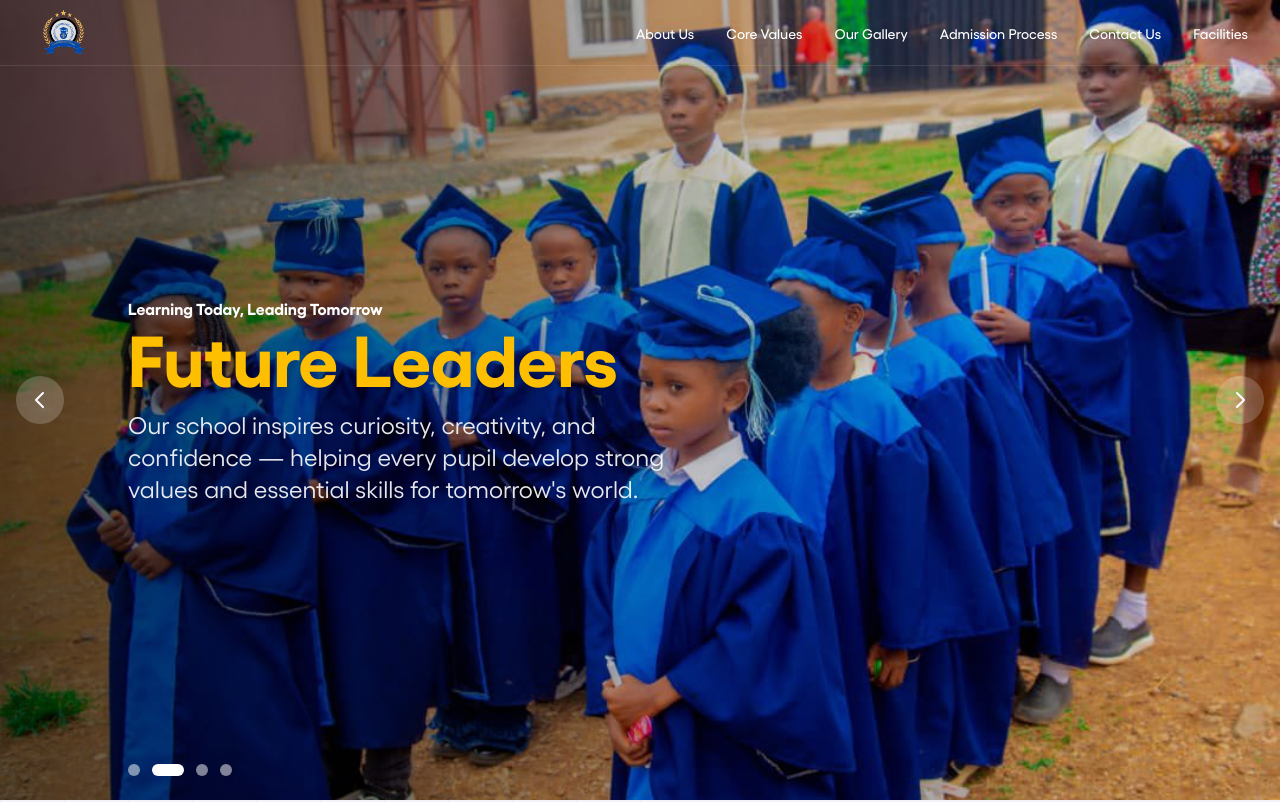
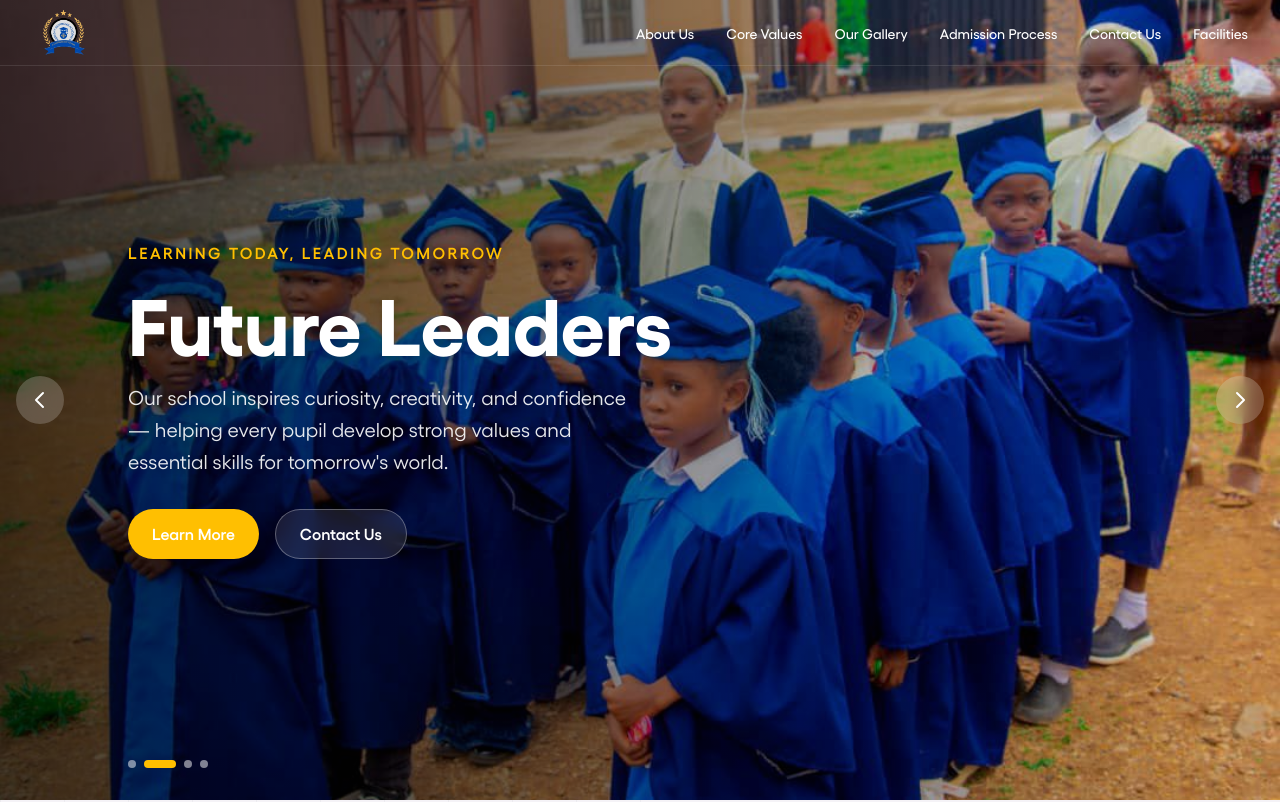
Before and after one commit to picobridge/Project-Orion, a React (Vite) app: page / in a window 1280 px wide. Shown: the top 802 px of the page. Built offline with nearby package versions, Linux system fonts and the light colour scheme.

Commit message:
Done -- reviewing

```diff
--- a/src/Components/GallerySection.jsx
+++ b/src/Components/GallerySection.jsx
@@ -10,29 +10,29 @@ function GallerySection() {
     {
       id: 1,
       src: "img1.jpeg",
-      alt: "School community gathering",
-      title: "Community Gathering",
+      alt: "School Learning",
+      title: "Primary School Learning",
       span: "col-span-1 row-span-1",
     },
     {
       id: 2,
       src: "img2.jpeg",
-      alt: "Teachers and staff",
-      title: "Our Dedicated Staff",
+      alt: "School Learning",
+      title: "Pre-Nursery Learning",
       span: "col-span-1 row-span-1",
     },
     {
       id: 3,
       src: "img3.jpeg",
-      alt: "Outdoor school event",
-      title: "Outdoor Activities",
+       alt: "Outdoor View of School",
+      title: "Outdoor View",
       span: "col-span-1 row-span-1",
     },
      {
       id: 4,
       src: "img4.jpeg",
-      alt: "Outdoor school event",
-      title: "Outdoor Activities",
+      alt: "Security Post",
+      title: "Outdoor View",
       span: "col-span-1 row-span-1",
     },
     {
@@ -44,30 +44,29 @@ function GallerySection() {
     },
     {
       id: 6,
-      src: "img6.jpeg",
-      alt: "Sports event",
-      title: "Sports Day",
+      src: "grid3.jpeg",
+      alt: "Classroom learning",
+      title: "Modern Classroom",
       span: "col-span-1 row-span-1",
     },
     {
       id: 7,
       src: "img7.jpeg",
-      alt: "Classroom learning",
-      title: "Classroom Learning",
+
       span: "col-span-1 row-span-1",
     },
     {
       id: 8,
-      src: "img8.jpeg",
+      src: "img11.jpeg",
       alt: "Graduation ceremony",
       title: "Graduation Day",
       span: "col-span-1 row-span-1",
     },
      {
-      id: 9,
-      src: "img9.jpeg",
-      alt: "Graduation ceremony",
-      title: "Graduation Day",
+      id: 10,
+      src: "img10.jpeg",
+      alt: "Modern Playground",
+      title: "Playground Section",
       span: "col-span-1 row-span-1",
     },
 
--- a/src/Components/LandingSlider.jsx
+++ b/src/Components/LandingSlider.jsx
@@ -49,16 +49,12 @@ const slides = [
 ];
 
 export default function HeaderWithSlider() {
-  // Header states
   const [isOpen, setIsOpen] = useState(false);
   const [scrolled, setScrolled] = useState(false);
-
-  // Slider states
   const [currentSlide, setCurrentSlide] = useState(0);
-
-  // Track if we're in the slider section
   const [inSliderSection, setInSliderSection] = useState(true);
   const sliderRef = useRef(null);
+  const mobileMenuRef = useRef(null);
 
   const navLinks = [
     { to: "about", label: "About Us" },
@@ -69,27 +65,55 @@ export default function HeaderWithSlider() {
     { to: "facilities", label: "Facilities" },
   ];
 
-  // Handle scroll - close mobile menu and detect slider section
+  // Handle scroll
   useEffect(() => {
     const handleScroll = () => {
       const scrollY = window.scrollY;
       setScrolled(scrollY > 20);
 
-      // Close mobile menu on scroll
-      if (isOpen) setIsOpen(false);
-
-      // Check if we're still in the slider section
       if (sliderRef.current) {
         const sliderBottom = sliderRef.current.getBoundingClientRect().bottom;
-        setInSliderSection(sliderBottom > 80); // 80px threshold for navbar height
+        setInSliderSection(sliderBottom > 80);
       }
     };
 
     window.addEventListener("scroll", handleScroll);
-    // Initial check
     handleScroll();
 
     return () => window.removeEventListener("scroll", handleScroll);
+  }, []);
+
+  // Close mobile menu on resize to desktop
+  useEffect(() => {
+    const handleResize = () => {
+      if (window.innerWidth >= 768) {
+        setIsOpen(false);
+      }
+    };
+
+    window.addEventListener("resize", handleResize);
+    return () => window.removeEventListener("resize", handleResize);
+  }, []);
+
+  // Click outside to close mobile menu
+  useEffect(() => {
+    const handleClickOutside = (event) => {
+      if (mobileMenuRef.current && !mobileMenuRef.current.contains(event.target)) {
+        setIsOpen(false);
+      }
+    };
+
+    if (isOpen) {
+      document.addEventListener("mousedown", handleClickOutside);
+      document.body.style.overflow = "hidden";
+    } else {
+      document.body.style.overflow = "auto";
+    }
+
+    return () => {
+      document.removeEventListener("mousedown", handleClickOutside);
+      document.body.style.overflow = "auto";
+    };
   }, [isOpen]);
 
   // Auto-advance slides
@@ -102,64 +126,45 @@ export default function HeaderWithSlider() {
   }, []);
 
   const handleNavClick = () => setIsOpen(false);
-
-  // Determine navbar background
   const isTransparent = inSliderSection && !scrolled;
 
   return (
     <div className="relative overflow-x-hidden">
       {/* Fixed Header */}
-      <div
+      <header
         className="fixed top-0 left-0 right-0 z-50 transition-all duration-300"
         data-aos="fade-up"
       >
-        {/* Top Contact Bar - Hidden when transparent */}
+        {/* Top Contact Bar */}
         <div className={`border-b border-gray-200/20 hidden md:block transition-all duration-300 ${
           isTransparent ? "opacity-0 pointer-events-none h-0 overflow-hidden" : "bg-white opacity-100"
         }`}>
-          <div className="max-w-7xl mx-auto px-6 lg:px-8">
-            <div className="flex items-center justify-between py-2 gap-3">
-              <div className="flex items-center gap-6 text-xs">
-                <a
-                  href="tel:+2347070044177"
-                  className="flex items-center gap-2 text-[#FFBF00] hover:text-[#e6ac00] transition-colors"
-                >
+          <div className="max-w-[80rem] mx-auto px-[1rem] sm:px-[1.5rem] lg:px-[2rem]">
+            <div className="flex items-center justify-between py-[0.5rem] gap-[0.75rem]">
+              <div className="flex items-center gap-[1.5rem] text-[0.75rem]">
+                <a href="tel:+2347070044177" className="flex items-center gap-[0.5rem] text-[#FFBF00] hover:text-[#e6ac00] transition-colors">
                   <Phone size={16} className="text-[#FFBF00]" />
                   <span className="font-bold">070 700 441 77</span>
                 </a>
-
-                <a
-                  href="mailto:brightrainbowsacademy@gmail.com"
-                  className="flex items-center gap-2 text-[#FFBF00] hover:text-[#e6ac00] transition-colors"
-                >
+                <a href="mailto:brightrainbowsacademy@gmail.com" className="flex items-center gap-[0.5rem] text-[#FFBF00] hover:text-[#e6ac00] transition-colors">
                   <Mail size={16} className="text-[#FFBF00]" />
                   <span className="font-bold">brightrainbowsacademy@gmail.com</span>
                 </a>
-
-                <div className="flex items-center gap-2 text-[#FFBF00]">
+                <div className="flex items-center gap-[0.5rem] text-[#FFBF00]">
                   <Calendar size={16} className="text-[#FFBF00]" />
                   <span className="font-bold">Mon - Fri 8am - 6pm</span>
                 </div>
               </div>
-
-              <div className="flex items-center gap-4">
-                <div className="flex items-center gap-3">
+              <div className="flex items-center gap-[1rem]">
+                <div className="flex items-center gap-[0.75rem]">
                   {[Facebook, Twitter, Youtube, Instagram, Linkedin].map((Icon, i) => (
-                    <a
-                      key={i}
-                      href="#"
-                      className="text-gray-500 hover:text-[#FFBF00] transition-colors duration-200"
-                      aria-label={Icon.name}
-                    >
+                    <a key={i} href="#" className="text-gray-500 hover:text-[#FFBF00] transition-colors duration-200" aria-label={Icon.name}>
                       <Icon size={18} />
                     </a>
                   ))}
                 </div>
-
-                <button className="bg-[#FFBF00] hover:bg-[#e6ac00] text-white px-4 py-2 rounded-md font-semibold transition-all duration-200 whitespace-nowrap text-xs uppercase tracking-wide">
-                  <Link to="footer" smooth={true} duration={700}>
-                    Contact Us
-                  </Link>
+                <button className="bg-[#FFBF00] hover:bg-[#e6ac00] text-white px-[1rem] py-[0.5rem] rounded-[0.375rem] font-semibold transition-all duration-200 whitespace-nowrap text-[0.6875rem] uppercase tracking-wide">
+                  <Link to="footer" smooth={true} duration={700}>Contact Us</Link>
                 </button>
               </div>
             </div>
@@ -167,41 +172,30 @@ export default function HeaderWithSlider() {
         </div>
 
         {/* Navigation Bar */}
-        <nav
-          className={`transition-all duration-300 ${
-            isTransparent
-              ? "bg-transparent border-b border-white/10"
-              : "bg-white border-b border-gray-100 shadow-md"
-          }`}
-        >
-          <div className="max-w-7xl mx-auto px-4 sm:px-6 lg:px-8">
-            <div className="flex items-center justify-between h-16">
+        <nav className={`transition-all duration-300 ${
+          isTransparent ? "bg-transparent border-b border-white/10" : "bg-white border-b border-gray-100 shadow-md"
+        }`}>
+          <div className="max-w-[80rem] mx-auto px-[1rem] sm:px-[1.5rem] lg:px-[2rem]">
+            <div className="flex items-center justify-between h-[4rem]">
               {/* Logo */}
               <div className="flex-shrink-0">
-                <img
-                  src={isTransparent ? "logo.png" : "logo.png"}
-                  width={65}
-                  alt="Bright Rainbows Academy"
-                  className="h-auto"
-                />
+                <img src="logo.png" width={65} alt="Bright Rainbows Academy" className="h-auto" />
               </div>
 
               {/* Desktop Navigation */}
-              <div className="hidden md:flex items-center gap-8">
+              <div className="hidden md:flex items-center gap-[2rem]">
                 {navLinks.map((link) => (
                   <Link
                     key={link.to}
                     to={link.to}
                     smooth={true}
                     duration={link.duration || 700}
-                    className={`font-medium transition-colors duration-200 cursor-pointer text-sm relative group ${
-                      isTransparent
-                        ? "text-white hover:text-[#FFBF00]"
-                        : "text-gray-800 hover:text-[#FFBF00]"
+                    className={`font-medium transition-colors duration-200 cursor-pointer text-[0.875rem] relative group ${
+                      isTransparent ? "text-white hover:text-[#FFBF00]" : "text-gray-800 hover:text-[#FFBF00]"
                     }`}
                   >
                     {link.label}
-                    <span className="absolute -bottom-1 left-0 w-0 h-0.5 bg-[#FFBF00] transition-all duration-300 group-hover:w-full" />
+                    <span className="absolute -bottom-[0.25rem] left-0 w-0 h-[0.125rem] bg-[#FFBF00] transition-all duration-300 group-hover:w-full" />
                   </Link>
                 ))}
               </div>
@@ -209,26 +203,48 @@ export default function HeaderWithSlider() {
               {/* Mobile Menu Button */}
               <button
                 onClick={() => setIsOpen(!isOpen)}
-                className={`md:hidden p-2 rounded-lg transition-all duration-200 ${
-                  isTransparent
-                    ? "text-white hover:bg-white/20 hover:text-[#FFBF00]"
-                    : "text-gray-700 hover:bg-gray-100 hover:text-[#FFBF00]"
+                className={`md:hidden p-[0.5rem] rounded-lg transition-all duration-200 ${
+                  isTransparent ? "text-white hover:bg-white/20 hover:text-[#FFBF00]" : "text-gray-700 hover:bg-gray-100 hover:text-[#FFBF00]"
                 }`}
                 aria-label="Toggle menu"
               >
                 {isOpen ? <X size={24} /> : <Menu size={24} />}
               </button>
             </div>
+          </div>
+        </nav>
+      </header>
 
-            {/* Mobile Navigation */}
+      {/* Mobile Menu Overlay */}
+      {isOpen && (
         <div
-              className={`md:hidden overflow-hidden transition-all duration-300 ease-in-out ${
-                isOpen ? "max-h-[500px] opacity-100 pb-4" : "max-h-0 opacity-0"
+          className="fixed inset-0 bg-black/50 z-[60] md:hidden backdrop-blur-sm"
+          onClick={() => setIsOpen(false)}
+        />
+      )}
+
+      {/* Mobile Navigation Drawer - SEPARATE from header */}
+      <div
+        ref={mobileMenuRef}
+        className={`fixed top-0 right-0 h-full w-[80%] max-w-[20rem] z-[70] md:hidden transition-transform duration-300 ease-in-out ${
+          isOpen ? "translate-x-0" : "translate-x-full"
         }`}
       >
-              <div className={`flex flex-col gap-1 pt-2 border-t ${
-                isTransparent ? "border-white/20" : "border-gray-100"
-              }`}>
+        <div className="h-full bg-white shadow-2xl flex flex-col">
+          {/* Drawer Header */}
+          <div className="flex items-center justify-between p-[1rem] border-b border-gray-100">
+            <span className="font-bold text-[1.125rem] text-slate-900">Menu</span>
+            <button
+              onClick={() => setIsOpen(false)}
+              className="p-[0.5rem] rounded-lg text-gray-500 hover:bg-gray-100 hover:text-[#FFBF00] transition-colors"
+              aria-label="Close menu"
+            >
+              <X size={24} />
+            </button>
+          </div>
+
+          {/* Drawer Links */}
+          <div className="flex-1 overflow-y-auto py-[0.5rem]">
             {navLinks.map((link) => (
               <Link
                 key={link.to}
@@ -236,39 +252,26 @@ export default function HeaderWithSlider() {
                 smooth={true}
                 duration={link.duration || 700}
                 onClick={handleNavClick}
-                    className={`text-left font-medium transition-all duration-200 py-3 px-3 rounded-lg cursor-pointer ${
-                      isTransparent
-                        ? "text-white hover:text-[#FFBF00] hover:bg-white/10"
-                        : "text-gray-800 hover:text-[#FFBF00] hover:bg-gray-50"
-                    }`}
+                className="block text-left font-medium transition-all duration-200 py-[0.875rem] px-[1.25rem] text-gray-800 hover:text-[#FFBF00] hover:bg-[#FFBF00]/5 border-b border-gray-50"
               >
                 {link.label}
               </Link>
             ))}
+          </div>
 
-                {/* Mobile Contact Info */}
-                <div className={`mt-4 pt-4 border-t flex flex-col gap-3 px-3 ${
-                  isTransparent ? "border-white/20" : "border-gray-100"
-                }`}>
-                  <a
-                    href="tel:+2347070044177"
-                    className="flex items-center gap-2 text-[#FFBF00] text-sm font-bold"
-                  >
-                    <Phone size={16} />
+          {/* Drawer Footer */}
+          <div className="p-[1.25rem] border-t border-gray-100 bg-gray-50">
+            <a href="tel:+2347070044177" className="flex items-center gap-[0.5rem] text-[#FFBF00] text-[0.875rem] font-bold mb-[0.75rem]">
+              <Phone size={18} />
               070 700 441 77
             </a>
-                  <div className="flex items-center gap-3">
+            <a href="mailto:brightrainbowsacademy@gmail.com" className="flex items-center gap-[0.5rem] text-slate-500 text-[0.8125rem] mb-[1rem]">
+              <Mail size={16} />
+              brightrainbowsacademy@gmail.com
+            </a>
+            <div className="flex items-center gap-[1rem]">
               {[Facebook, Twitter, Youtube, Instagram, Linkedin].map((Icon, i) => (
-                      <a
-                        key={i}
-                        href="#"
-                        className={`transition-colors ${
-                          isTransparent
-                            ? "text-white/70 hover:text-[#FFBF00]"
-                            : "text-gray-400 hover:text-[#FFBF00]"
-                        }`}
-                        aria-label={Icon.name}
-                      >
+                <a key={i} href="#" className="text-gray-400 hover:text-[#FFBF00] transition-colors" aria-label={Icon.name}>
                   <Icon size={20} />
                 </a>
               ))}
@@ -276,86 +279,79 @@ export default function HeaderWithSlider() {
           </div>
         </div>
       </div>
-          </div>
-        </nav>
-      </div>
 
       {/* Landing Slider Section */}
       <div
         ref={sliderRef}
-        className="relative w-screen h-screen overflow-hidden"
+        className="relative w-full h-[100dvh] overflow-hidden"
         data-aos="fade-up"
         data-aos-delay="400"
       >
-        <div className="relative max-w-8xl m-auto h-full">
+        <div className="relative h-full">
           {slides.map((slide, index) => (
             <div
               key={slide.id}
-              className={`absolute inset-0 transition-opacity duration-2000 ease-in-out ${
-                index === currentSlide ? "opacity-100" : "opacity-0"
+              className={`absolute inset-0 transition-opacity duration-[2000ms] ease-in-out ${
+                index === currentSlide ? "opacity-100 z-10" : "opacity-0 z-0"
               }`}
             >
-              <img
-                src={slide.image || "/placeholder.svg"}
-                alt={slide.text}
-                className="w-full h-full object-cover"
-              />
-              {/* Dark Overlay */}
-              <div className="absolute inset-0 bg-gradient-to-r from-black/60 via-black/20 to-transparent" />
-
-              {/* Text Content */}
-              <div
-                className={`absolute inset-0 flex flex-col items-start justify-center pl-12 md:pl-20 lg:pl-32 transition-opacity duration-1000 ease-in-out ${
+              <img src={slide.image || "/placeholder.svg"} alt={slide.text} className="w-full h-full object-cover" />
+              <div className="absolute inset-0 bg-gradient-to-r from-black/70 via-black/40 to-transparent" />
+              <div className={`absolute inset-0 flex flex-col items-start justify-center px-[1.5rem] sm:px-[2.5rem] md:px-[3rem] lg:px-[5rem] xl:px-[8rem] transition-opacity duration-1000 ease-in-out ${
                 index === currentSlide ? "opacity-100" : "opacity-0"
-                }`}
-              >
-                <h1 className="font-bold text-white">{slide.subtitle}</h1>
-                <h3 className="text-[#FFBF00] text-5xl md:text-6xl lg:text-7xl font-bold mb-4 drop-shadow-lg max-w-2xl">
+              }`}>
+                <p className="text-[#FFBF00] text-[0.875rem] sm:text-[1rem] font-semibold tracking-[0.15em] uppercase mb-[0.75rem]">
+                  {slide.subtitle}
+                </p>
+                <h2 className="text-white text-[2.25rem] sm:text-[3rem] md:text-[4rem] lg:text-[5rem] font-bold mb-[1rem] leading-[1.1] drop-shadow-lg max-w-[40rem]">
                   {slide.text}
-                </h3>
-                <p className="text-xl md:text-2xl text-white/90 drop-shadow-md max-w-xl">
+                </h2>
+                <p className="text-[1rem] sm:text-[1.125rem] md:text-[1.25rem] text-white/90 leading-[1.6] drop-shadow-md max-w-[32rem]">
                   {slide.maintext}
                 </p>
+                <div className="mt-[2rem] flex flex-wrap gap-[1rem]">
+                  <button className="px-[1.5rem] py-[0.75rem] bg-[#FFBF00] text-white font-semibold rounded-full hover:bg-[#e6ac00] transition-colors duration-300 shadow-lg">
+                    <Link to="about" smooth={true} duration={700}>Learn More</Link>
+                  </button>
+                  <button className="px-[1.5rem] py-[0.75rem] bg-white/10 backdrop-blur-sm text-white font-semibold rounded-full hover:bg-white/20 transition-colors duration-300 border border-white/30">
+                    <Link to="footer" smooth={true} duration={700}>Contact Us</Link>
+                  </button>
+                </div>
               </div>
             </div>
           ))}
         </div>
 
         {/* Slide Indicators */}
-        <div className="absolute bottom-6 left-12 md:left-20 lg:left-32 flex gap-3 z-10">
+        <div className="absolute bottom-[2rem] left-[1.5rem] sm:left-[2.5rem] md:left-[3rem] lg:left-[5rem] xl:left-[8rem] flex gap-[0.5rem] z-20">
           {slides.map((_, index) => (
             <button
               key={index}
               onClick={() => setCurrentSlide(index)}
               className={`transition-all duration-300 rounded-full ${
-                index === currentSlide
-                  ? "bg-white w-8 h-3"
-                  : "bg-white/50 w-3 h-3 hover:bg-white/75"
+                index === currentSlide ? "bg-[#FFBF00] w-[2rem] h-[0.5rem]" : "bg-white/50 w-[0.5rem] h-[0.5rem] hover:bg-white/75"
               }`}
               aria-label={`Go to slide ${index + 1}`}
             />
           ))}
         </div>
 
-        {/* Navigation Arrows */}
+        {/* Navigation Arrows - Hidden on mobile */}
         <button
-          onClick={() =>
-            setCurrentSlide((prev) => (prev - 1 + slides.length) % slides.length)
-          }
-          className="absolute left-4 top-1/2 -translate-y-1/2 z-10 bg-white/20 hover:bg-white/40 text-white p-3 rounded-full transition-colors duration-200"
+          onClick={() => setCurrentSlide((prev) => (prev - 1 + slides.length) % slides.length)}
+          className="hidden sm:flex absolute left-[1rem] top-1/2 -translate-y-1/2 z-20 bg-white/20 hover:bg-white/40 text-white p-[0.75rem] rounded-full transition-colors duration-200 backdrop-blur-sm"
           aria-label="Previous slide"
         >
-          <svg className="w-6 h-6" fill="none" stroke="currentColor" viewBox="0 0 24 24">
+          <svg className="w-[1.5rem] h-[1.5rem]" fill="none" stroke="currentColor" viewBox="0 0 24 24">
             <path strokeLinecap="round" strokeLinejoin="round" strokeWidth={2} d="M15 19l-7-7 7-7" />
           </svg>
         </button>
-
         <button
           onClick={() => setCurrentSlide((prev) => (prev + 1) % slides.length)}
-          className="absolute right-4 top-1/2 -translate-y-1/2 z-10 bg-white/20 hover:bg-white/40 text-white p-3 rounded-full transition-colors duration-200"
+          className="hidden sm:flex absolute right-[1rem] top-1/2 -translate-y-1/2 z-20 bg-white/20 hover:bg-white/40 text-white p-[0.75rem] rounded-full transition-colors duration-200 backdrop-blur-sm"
           aria-label="Next slide"
         >
-          <svg className="w-6 h-6" fill="none" stroke="currentColor" viewBox="0 0 24 24">
+          <svg className="w-[1.5rem] h-[1.5rem]" fill="none" stroke="currentColor" viewBox="0 0 24 24">
             <path strokeLinecap="round" strokeLinejoin="round" strokeWidth={2} d="M9 5l7 7-7 7" />
           </svg>
         </button>
```
Lines whose indentation alone changed are shown as unchanged.
